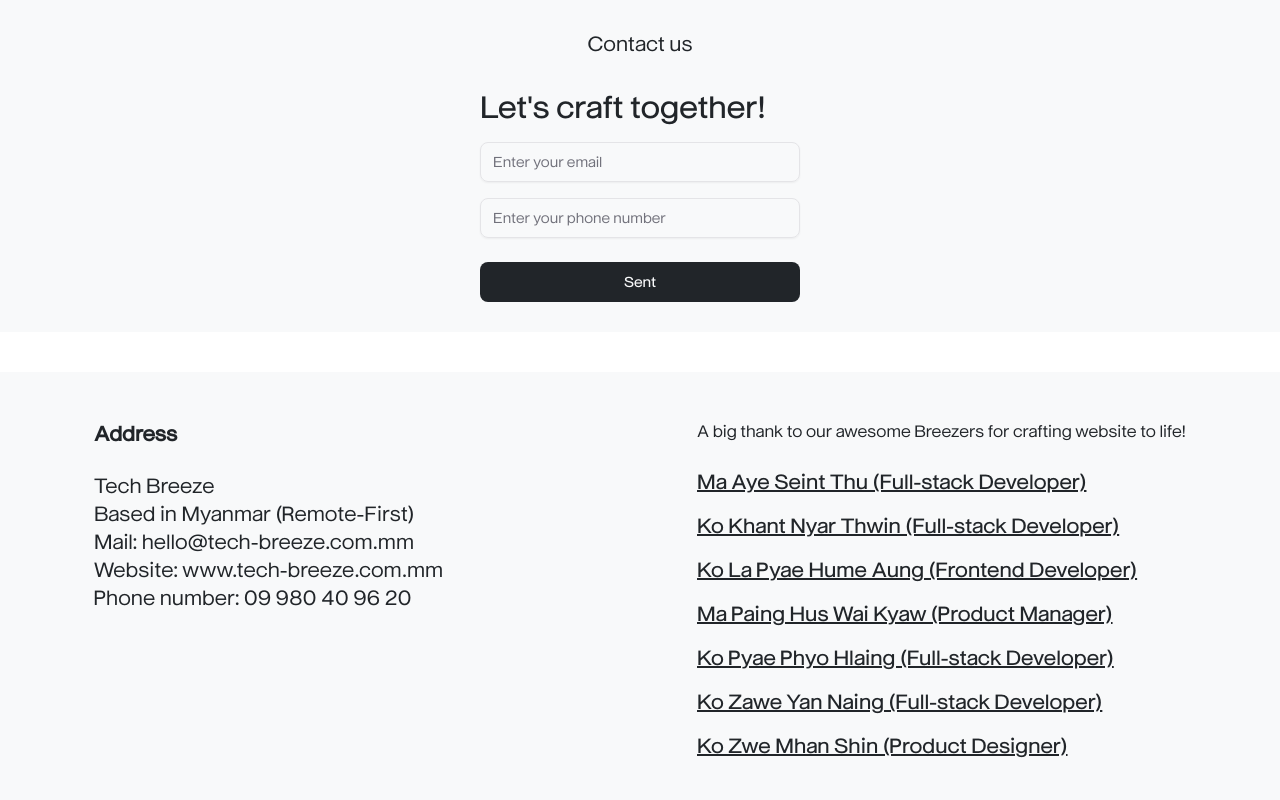
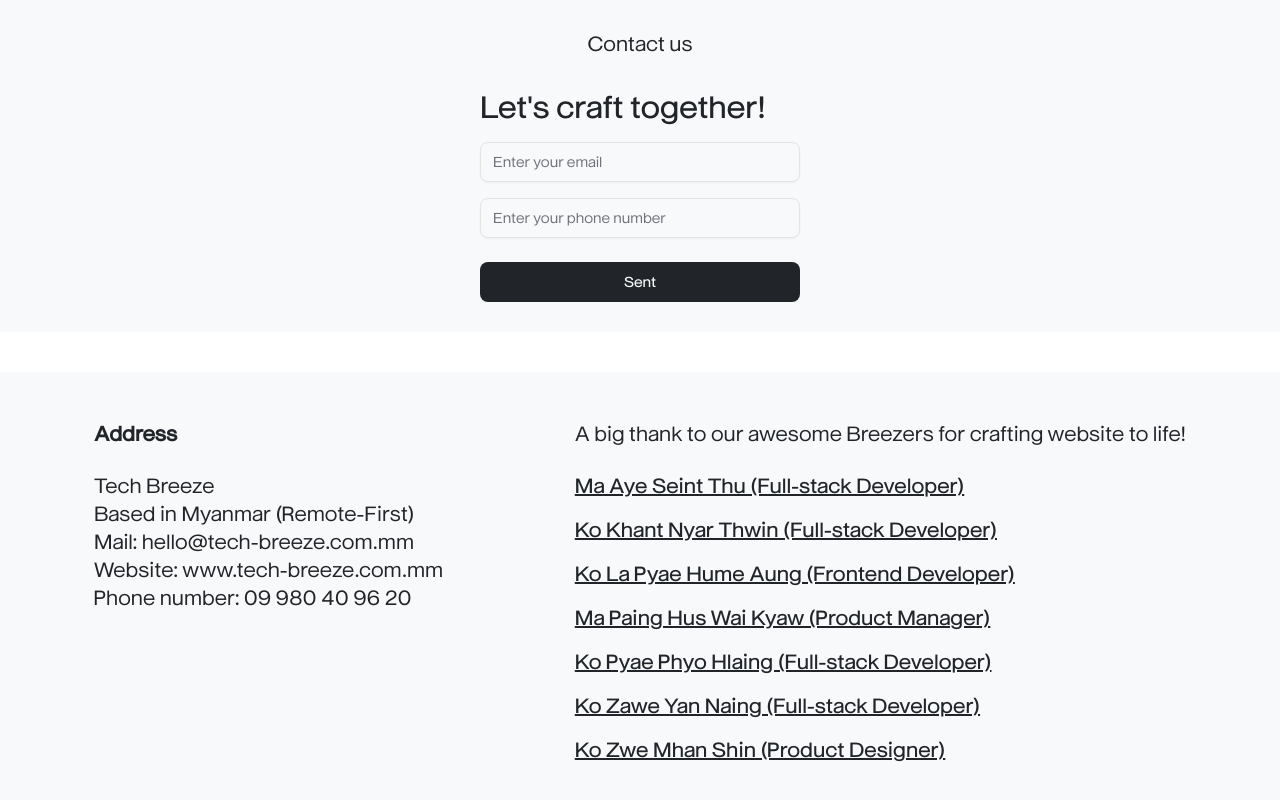
Before and after one commit to breezemm/tech-breeze.com.mm, a Next.js app: page / in a window 1280 px wide. Shown: the part 4431-5231 px from the top of the page. Built offline with nearby package versions, Linux system fonts and the light colour scheme.

Commit message:
fix: page layout (#33)
* fix: header and footer ui

Signed-off-by: Thet Paing Hein <wiskisec@gmail.com>

* fix: footer text size

Signed-off-by: Thet Paing Hein <wiskisec@gmail.com>

---------

Signed-off-by: Thet Paing Hein <wiskisec@gmail.com>

```diff
--- a/components/app-footer.tsx
+++ b/components/app-footer.tsx
@@ -35,7 +35,7 @@
         </div>
       </div>
 
-      <div className="text-xss flex flex-col space-y-2.5 sm:text-sm lg:space-y-6 lg:text-base">
+      <div className="text-xss flex flex-col space-y-2.5 sm:text-sm lg:space-y-6 lg:text-xl">
         <h3 className="md:text-nowrap">A big thank to our awesome Breezers for crafting website to life!</h3>
         <div className="flex flex-col space-y-1.5 lg:space-y-4">
           {developers.map(({ name, socialLink }) => (
@@ -44,7 +44,7 @@
               rel="noopener noreferrer"
               key={name}
               href={socialLink}
-              className="underline-off-set-8 text-xl font-medium underline"
+              className="underline-off-set-8 font-medium underline"
             >
               {name}
             </Link>
```
